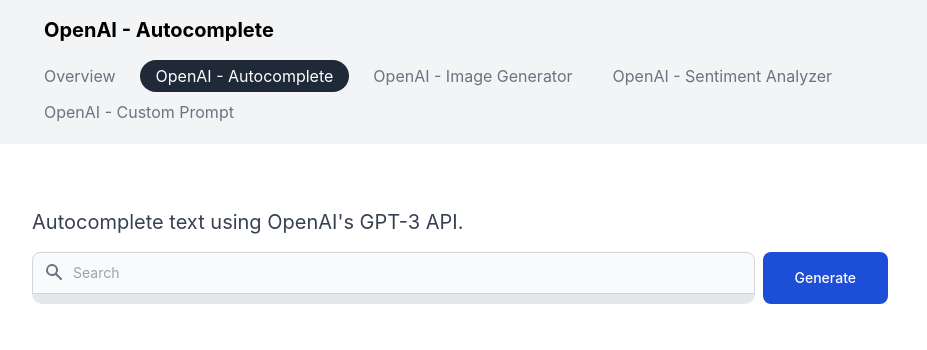
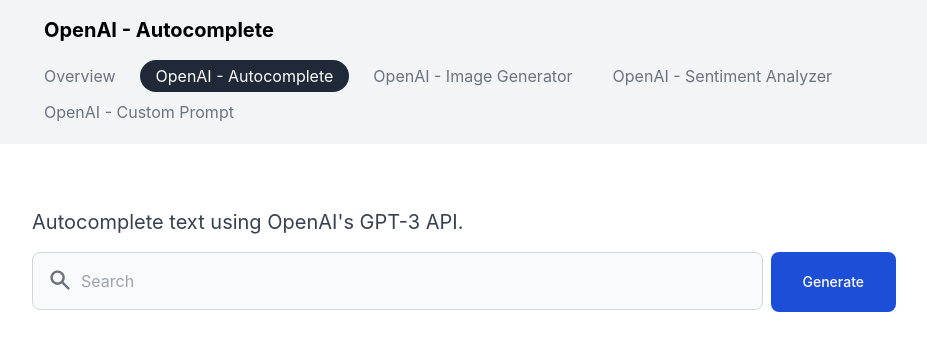
Before and after one commit to KishParikh13/ai-playground, a React (Create React App) app: page / in a window 1280 px wide. Both pictures are taken after a click on the element "OpenAI - Autocomplete". Shown: the top 350 px of the page, without its empty margins (176-1103 px from the left). Built offline with nearby package versions, Linux system fonts and the light colour scheme.

Commit message:
Clean up UI

```diff
--- a/src/Interface.jsx
+++ b/src/Interface.jsx
@@ -19,14 +19,12 @@
         var xhr = new XMLHttpRequest();
         xhr.open("POST", url);
         xhr.setRequestHeader("Content-Type", "application/json");
-        console.log(process.env)
         xhr.setRequestHeader("Authorization", `Bearer ${process.env.REACT_APP_OPENAI_API_KEY}`);
         xhr.upload.addEventListener("progress", function (event) {
             if (event.lengthComputable) {
                 setLoading(event.loaded / event.total * 100 | 5);
             }
         });
-        // xhr.setRequestHeader("Openai-Organization", "org-wQd5fygxtBFDibUJKGIct5F");
 
         xhr.onreadystatechange = function () {
             if (xhr.readyState === XMLHttpRequest.DONE) {
--- a/src/TextInput.jsx
+++ b/src/TextInput.jsx
@@ -19,31 +19,32 @@
       <div className=" flex flex-row">
         <label htmlFor="simple-search" className="sr-only">Enter prompt</label>
         <div className="relative w-full">
-            <div className="absolute top-2.5 left-0 flex items-center pl-3 pointer-events-none">
-                <svg aria-hidden="true" className="w-5 h-5 text-gray-500 dark:text-gray-400" fill="currentColor" viewBox="0 0 20 20" xmlns="http://www.w3.org/2000/svg"><path fillRule="evenodd" d="M8 4a4 4 0 100 8 4 4 0 000-8zM2 8a6 6 0 1110.89 3.476l4.817 4.817a1 1 0 01-1.414 1.414l-4.816-4.816A6 6 0 012 8z" clipRule="evenodd"></path></svg>
+          <div className="absolute top-4 left-4 flex items-center pointer-events-none">
+              <svg aria-hidden="true" className="w-6 h-6 text-gray-500 dark:text-gray-400" fill="currentColor" viewBox="0 0 20 20" xmlns="http://www.w3.org/2000/svg"><path fillRule="evenodd" d="M8 4a4 4 0 100 8 4 4 0 000-8zM2 8a6 6 0 1110.89 3.476l4.817 4.817a1 1 0 01-1.414 1.414l-4.816-4.816A6 6 0 012 8z" clipRule="evenodd"></path></svg>
           </div>
-            <input value={ input } onChange={ e => handleInput(e) } type="text" id="simple-search" className="bg-gray-50 border border-gray-300 text-gray-900 text-sm rounded-t-lg focus:ring-blue-500 focus:border-blue-500 block w-full pl-10 p-2.5  dark:bg-gray-700 dark:border-gray-600 dark:placeholder-gray-400 dark:text-white dark:focus:ring-blue-500 dark:focus:border-blue-500" placeholder="Search" required />
-
-          <div className="w-full bg-gray-200 rounded-b-full overflow-hidden h-2.5 dark:bg-gray-700">
-            <div className="bg-blue-600 h-2.5 transition-all duration-700" style={{ width: `${props.loading}%` }}></div>
+          <input value={ input } onChange={ e => handleInput(e) } type="text" id="simple-search" className="bg-gray-50 border border-gray-300 text-gray-900 text-md rounded-lg focus:ring-blue-500 focus:border-blue-500 block w-full p-4 pl-12  dark:bg-gray-700 dark:border-gray-600 dark:placeholder-gray-400 dark:text-white dark:focus:ring-blue-500 dark:focus:border-blue-500" placeholder="Search" required />
+          <div className="fixed bottom-0 left-0 right-0 w-full right-0 rounded-b-full overflow-hidden h-3 dark:bg-gray-700">
+            <div className="bg-blue-600 h-3 transition-all duration-700" style={{ width: `${props.loading}%` }}></div>
           </div>
         </div>
+          <div className=''>
           {
               ((props.loading == 0) || (props.loading == 100)) ?
               <>
-            <button type="button"  onClick={ e => props.handleSubmit(e) } className="whitespace-nowrap ml-2 text-white bg-blue-700 hover:bg-blue-800 focus:ring-4 focus:ring-blue-300 font-medium rounded-lg text-sm px-8 py-4 mr-2 mb-2 dark:bg-blue-600 dark:hover:bg-blue-700 focus:outline-none dark:focus:ring-blue-800">
+              <button type="button"  onClick={ e => props.handleSubmit(e) } className="whitespace-nowrap ml-2 text-white bg-blue-700 hover:bg-blue-800 focus:ring-4 focus:ring-blue-300 font-medium text-sm rounded-lg px-8 py-5 mb-[0.1rem] dark:bg-blue-600 dark:hover:bg-blue-700 focus:outline-none dark:focus:ring-blue-800">
                 Generate
               </button>
               </>
               :
               <>
-            <div className="whitespace-nowrap ml-2 text-white bg-gray-700 font-medium rounded-lg text-sm px-8 py-4 mr-2 mb-2">
+              <div className="whitespace-nowrap ml-2 text-white bg-gray-700 font-medium rounded-lg text-sm px-8 py-5 ">
                 {props.loading < 100 ? props.loading : 100}%
               </div>
               </>
           }
         </div>
       </div>
+    </div>
   );
 }
 
```
Lines whose indentation alone changed are shown as unchanged.
